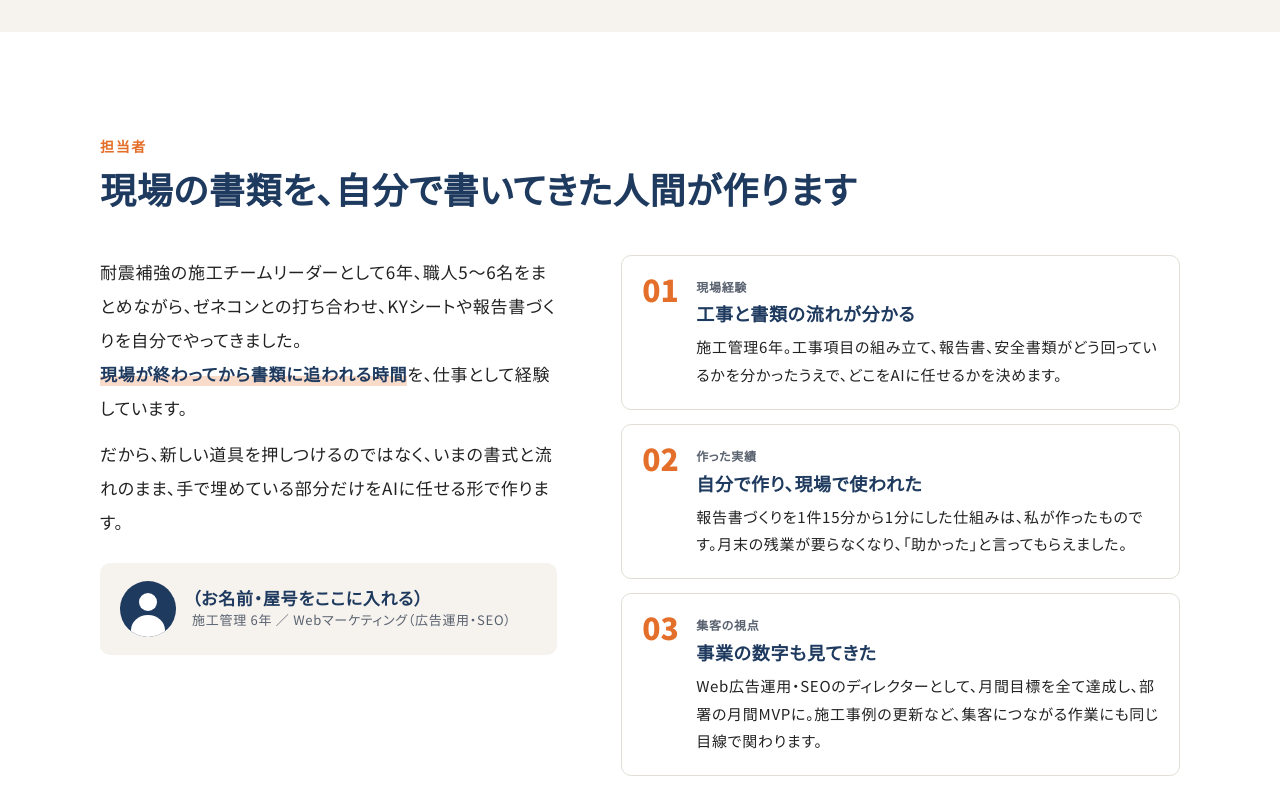
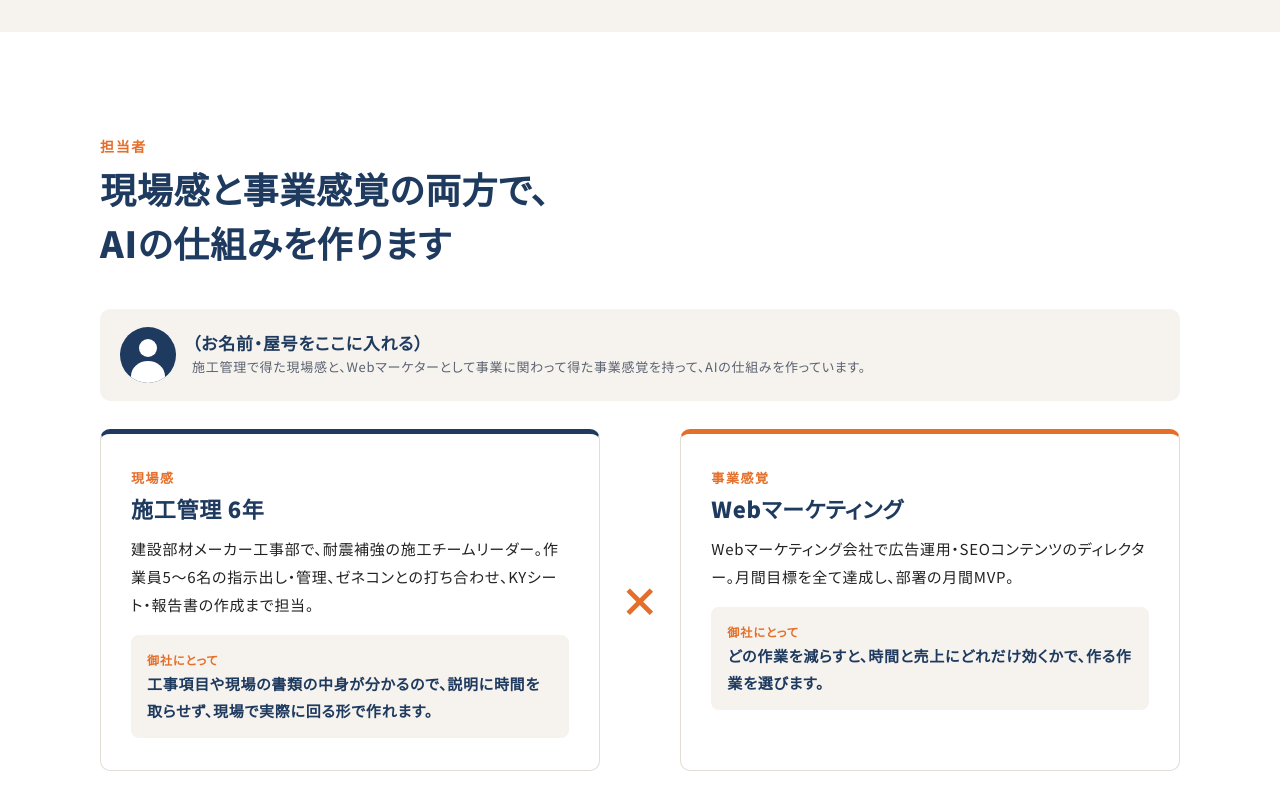
Before and after one commit to pochita09/reform-eigyou, a plain HTML site: page index.html in a window 1280 px wide. Shown: the part 4220-5020 px from the top of the page. Drawn offline with Linux system fonts and the light colour scheme.

Commit message:
担当者セクションを現場感×事業感覚の2本柱に作り直し
Co-Authored-By: Claude Opus 5.5 <noreply@anthropic.com>
Claude-Session: https://claude.ai/code/session_016UZEFHm7G7JYt5An1NJsS1

```diff
--- a/index.html
+++ b/index.html
@@ -95,6 +95,23 @@ header a{font-size:14px;font-weight:800;color:#fff;background:var(--orange);padd
 .voice{display:inline-block;margin-top:10px;font-size:22px;font-weight:800;color:var(--navy);border-bottom:3px solid var(--orange)}
 
 /* 担当者 */
+.prof-card-top{margin:0 0 28px}
+.prof-card-top .tl{font-size:14px;color:var(--ink);margin-top:2px}
+.axis{display:grid;gap:12px}
+.axis-col{background:#fff;border:1px solid var(--line);border-top:5px solid var(--navy);border-radius:10px;padding:24px 22px}
+.axis-col:last-child{border-top-color:var(--orange)}
+.axis-k{font-size:13px;font-weight:700;letter-spacing:.12em;color:var(--orange)}
+.axis-col h3{font-size:22px;font-weight:900;margin:2px 0 10px}
+.axis-fact{font-size:15px;line-height:1.85}
+.axis-you{margin-top:16px;background:var(--beige);border-radius:8px;padding:14px 16px;font-size:15px;font-weight:700;line-height:1.8;color:var(--navy)}
+.axis-you span{display:block;font-size:12px;color:var(--orange);letter-spacing:.08em}
+.axis-x{text-align:center;font-size:28px;font-weight:900;color:var(--orange);line-height:1}
+@media(min-width:860px){
+  .axis{grid-template-columns:1fr auto 1fr;gap:20px;align-items:stretch}
+  .axis-x{align-self:center;font-size:40px}
+  .axis-col{padding:32px 30px}
+}
+
 .about{display:grid;gap:32px}
 .about .lead{font-size:17px}
 .career{list-style:none;margin-top:18px;border-top:1px solid var(--line)}
@@ -425,23 +442,27 @@ header{position:relative;z-index:2}
 <!-- 担当者 -->
 <section>
   <div class="wrap">
-    <h2><small>担当者</small>現場の書類を、自分で書いてきた人間が作ります</h2>
-    <div class="prof">
-      <div>
-        <p class="prof-lead">耐震補強の施工チームリーダーとして6年、職人5〜6名をまとめながら、ゼネコンとの打ち合わせ、KYシートや報告書づくりを自分でやってきました。<br><strong>現場が終わってから書類に追われる時間</strong>を、仕事として経験しています。</p>
-        <p class="prof-lead" style="margin-top:12px">だから、新しい道具を押しつけるのではなく、いまの書式と流れのまま、手で埋めている部分だけをAIに任せる形で作ります。</p>
-        <div class="prof-card">
-          <span class="prof-icon" aria-hidden="true"></span>
-          <div><p class="nm">（お名前・屋号をここに入れる）</p><p class="tl">施工管理 6年 ／ Webマーケティング（広告運用・SEO）</p></div>
-        </div>
+    <h2><small>担当者</small>現場感と事業感覚の両方で、<br class="pc">AIの仕組みを作ります</h2>
+    <div class="prof-card prof-card-top">
+      <span class="prof-icon" aria-hidden="true"></span>
+      <div><p class="nm">（お名前・屋号をここに入れる）</p><p class="tl">施工管理で得た現場感と、Webマーケターとして事業に関わって得た事業感覚を持って、AIの仕組みを作っています。</p></div>
+    </div>
+    <div class="axis">
+      <div class="axis-col">
+        <p class="axis-k">現場感</p>
+        <h3>施工管理 6年</h3>
+        <p class="axis-fact">建設部材メーカー工事部で、耐震補強の施工チームリーダー。作業員5〜6名の指示出し・管理、ゼネコンとの打ち合わせ、KYシート・報告書の作成まで担当。</p>
+        <p class="axis-you"><span>御社にとって</span>工事項目や現場の書類の中身が分かるので、説明に時間を取らせず、現場で実際に回る形で作れます。</p>
       </div>
-      <ol class="strengths">
-        <li><span class="num">01</span><span class="k">現場経験</span><h4>工事と書類の流れが分かる</h4><p>施工管理6年。工事項目の組み立て、報告書、安全書類がどう回っているかを分かったうえで、どこをAIに任せるかを決めます。</p></li>
-        <li><span class="num">02</span><span class="k">作った実績</span><h4>自分で作り、現場で使われた</h4><p>報告書づくりを1件15分から1分にした仕組みは、私が作ったものです。月末の残業が要らなくなり、「助かった」と言ってもらえました。</p></li>
-        <li><span class="num">03</span><span class="k">集客の視点</span><h4>事業の数字も見てきた</h4><p>Web広告運用・SEOのディレクターとして、月間目標を全て達成し、部署の月間MVPに。施工事例の更新など、集客につながる作業にも同じ目線で関わります。</p></li>
-      </ol>
+      <div class="axis-x" aria-hidden="true">×</div>
+      <div class="axis-col">
+        <p class="axis-k">事業感覚</p>
+        <h3>Webマーケティング</h3>
+        <p class="axis-fact">Webマーケティング会社で広告運用・SEOコンテンツのディレクター。月間目標を全て達成し、部署の月間MVP。</p>
+        <p class="axis-you"><span>御社にとって</span>どの作業を減らすと、時間と売上にどれだけ効くかで、作る作業を選びます。</p>
+      </div>
     </div>
-    <div class="rules-wrap">
+<div class="rules-wrap">
       <h3>仕事で守っていること</h3>
       <ul class="rules">
         <li>いまの仕事の進め方を変えずに使える形で作ります。御社が使っているExcelやLINEなどに合わせます。</li>
```
